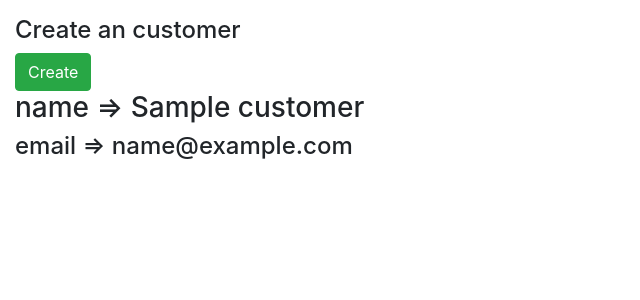
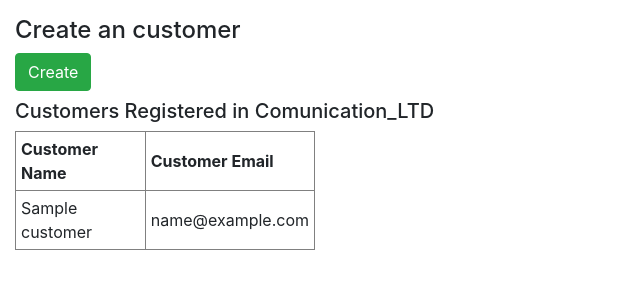
Before and after one commit to orianhit/secureDevelopmentFinal, a Django app: template source/accounts/templates/accounts/customer_create.html in a window 1280 px wide. Shown: the part 56-356 px from the top of the page, without its empty margins (0-640 px from the left). Run offline with Django 4.2, Linux system fonts and the light colour scheme; the template is opened without the code that fills it: most values are stand-ins (such as "Sample title", 1, 10 or a date in 2020); some libraries are stand-ins or nearby versions.

Commit message:
as table

```diff
--- a/source/accounts/templates/accounts/customer_create.html
+++ b/source/accounts/templates/accounts/customer_create.html
@@ -15,11 +15,25 @@
         <button class="btn btn-success">{% trans 'Create' %}</button>
 
     </form>
+<h3> </h3>
+     <h5> Customers Registered in Comunication_LTD </h5>
+<h3> </h3>
+<table  border="1px solid black"  width="300" cellspacing="5" cellpadding="5"  border="1px solid black"
+   border-collapse="collapse"  >
+          <tr>
+              <th >  Customer Name </th>
+              <th  >  Customer Email </th>
+         </tr>
 
-    {% for customer in customers %}
-        <h3>name => {{ customer.name }}</h3>
-        <h4>email => {{ customer.email }}</h4>
-        <p></p>
+
+    {% for customer in custfomers %}
+     <tr >
+    <td >  {{ customer.name }} </td>
+    <td  > {{ customer.email }} </td>
+     </tr>
+
+<!--        <h4>name: {{ customer.name }}</h4> <h4>email: {{ customer.email }}</h4>-->
+<!--        <p></p>-->
     {% endfor %}
-
+ </table>
 {% endblock %}
```
